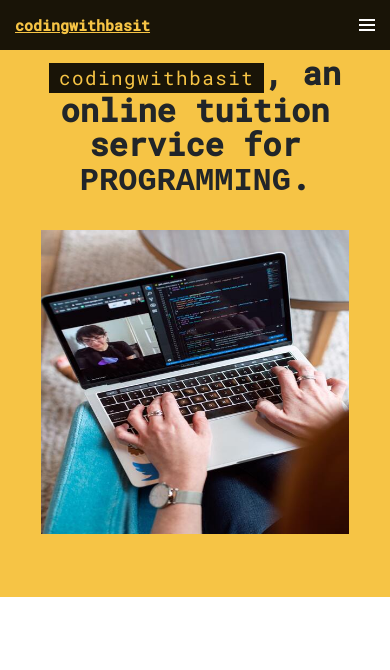
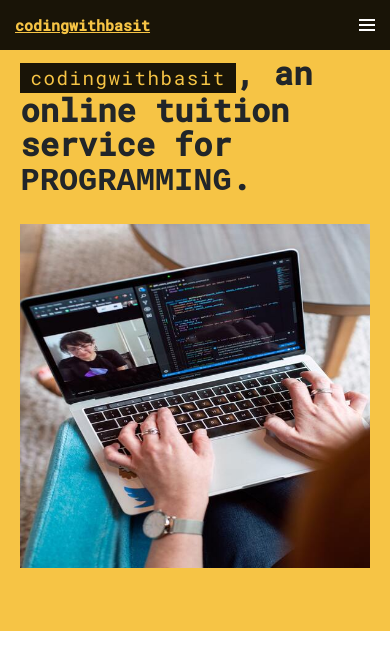
Before and after one commit to basit740/codingwithbasit-test, a plain HTML site: page index.html in a window 390 px wide. Drawn offline with Linux system fonts and the light colour scheme; a web font is replaced by a local one.

Commit message:
mobile fixes

```diff
--- a/css/style.css
+++ b/css/style.css
@@ -69,7 +69,7 @@
 	padding: 0 3.2rem;
 	display: grid;
 	grid-template-columns: 1fr 1fr;
-	gap: 5rem;
+	gap: 4rem;
 	align-items: center;
 }
 
@@ -112,6 +112,6 @@
 		grid-template-columns: 1fr;
 	}
 	.heading-primary {
-		text-align: center;
+		/* text-align: center; */
 	}
 }
--- a/index.html
+++ b/index.html
@@ -40,7 +40,7 @@
 
     <main>
       <section class="section-hero" id="home">
-        <div class="container">
+
         <div class="hero">
           <div class="hero-text-box">
             <h1 class="heading-primary"><span class="my-name">codingwithbasit</span>, an online tuition
@@ -54,7 +54,7 @@
             <img src="img/hero1.jpeg" class="hero-img" alt="Basit Ali, JavaSript Coding Tutor">
           </div>
         </div>
-        </div>
+
       </section>
     </main>
 
```
Lines whose indentation alone changed are shown as unchanged.
